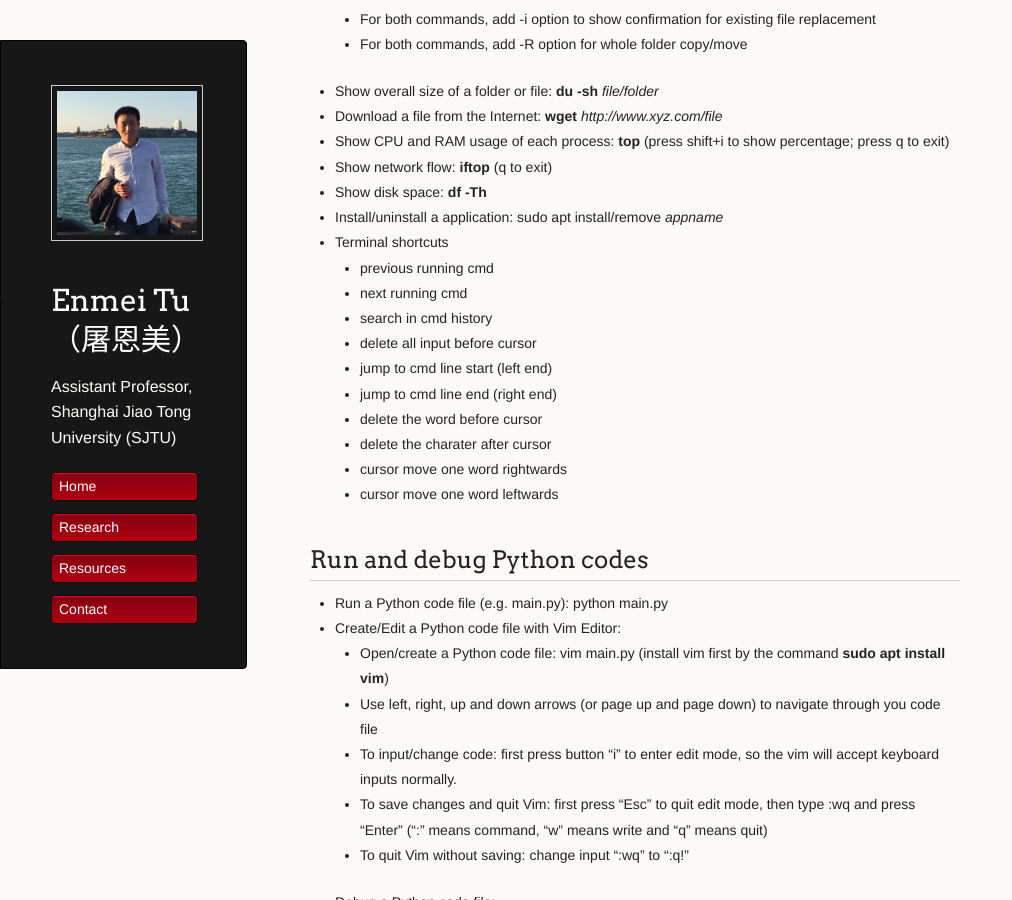
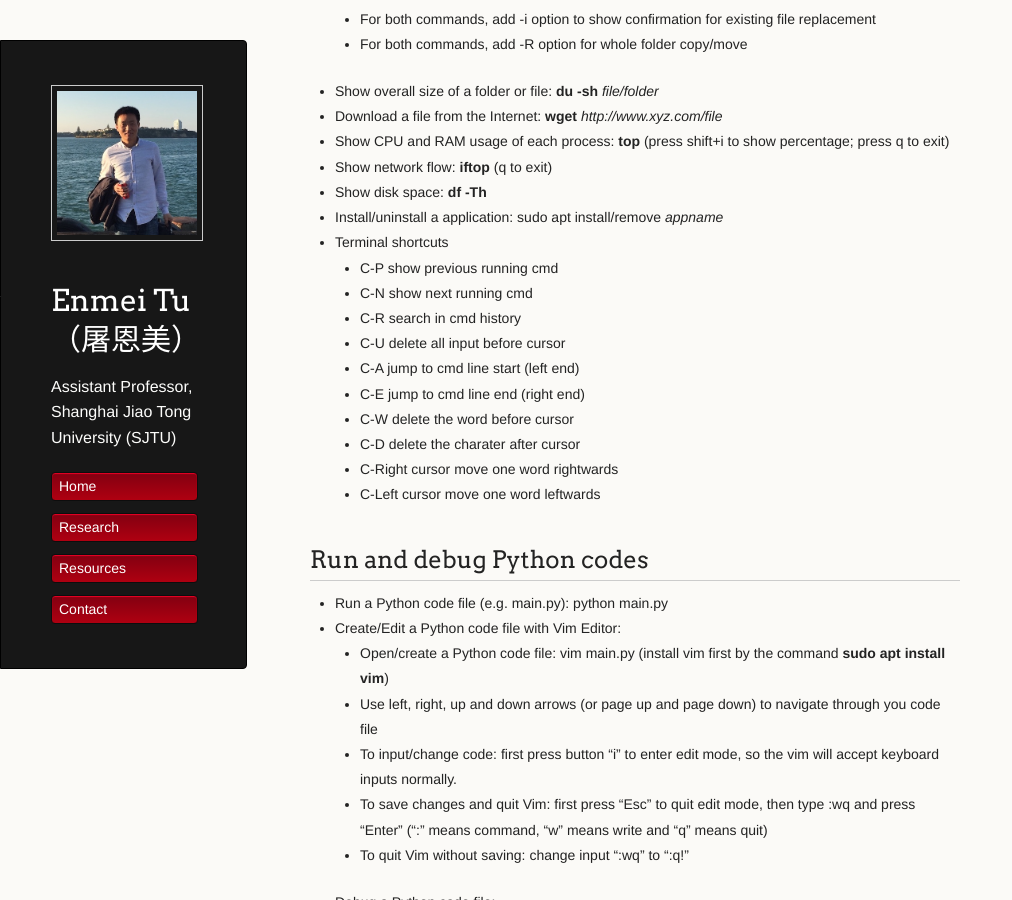
Before and after one commit to hellotem/enmeitu.github.io, a Jekyll site: the page built from resource/linux.md, in a window 1280 px wide and 900 px high, scrolled down 877 px. Shown: the whole window, without its empty margins (0-1012 px from the left). Built offline with Jekyll 4.4.1, drawn with Linux system fonts in a browser that asks for light colours; our own code applies the rules of GitHub Pages for plain Markdown files.

Commit message:
Update linux.md

```diff
--- a/resource/linux.md
+++ b/resource/linux.md
@@ -35,16 +35,16 @@
   * Show disk space: **df -Th**
   * Install/uninstall a application: sudo apt install/remove _appname_
   * Terminal shortcuts
-    - <C-P> previous running cmd
-    - <C-N> next running cmd
-    - <C-R> search in cmd history
-    - <C-U> delete all input before cursor
-    - <C-A> jump to cmd line start (left end)
-    - <C-E> jump to cmd line end (right end)
-    - <C-W> delete the word before cursor
-    - <C-D> delete the charater after cursor
-    - <C-Right> cursor move one word rightwards
-    - <C-Left> cursor move one word leftwards
+    - C-P show previous running cmd
+    - C-N show next running cmd
+    - C-R search in cmd history
+    - C-U delete all input before cursor
+    - C-A jump to cmd line start (left end)
+    - C-E jump to cmd line end (right end)
+    - C-W delete the word before cursor
+    - C-D delete the charater after cursor
+    - C-Right cursor move one word rightwards
+    - C-Left cursor move one word leftwards
 
 ## Run and debug Python codes
 * Run a Python code file (e.g. main.py): python main.py
```
